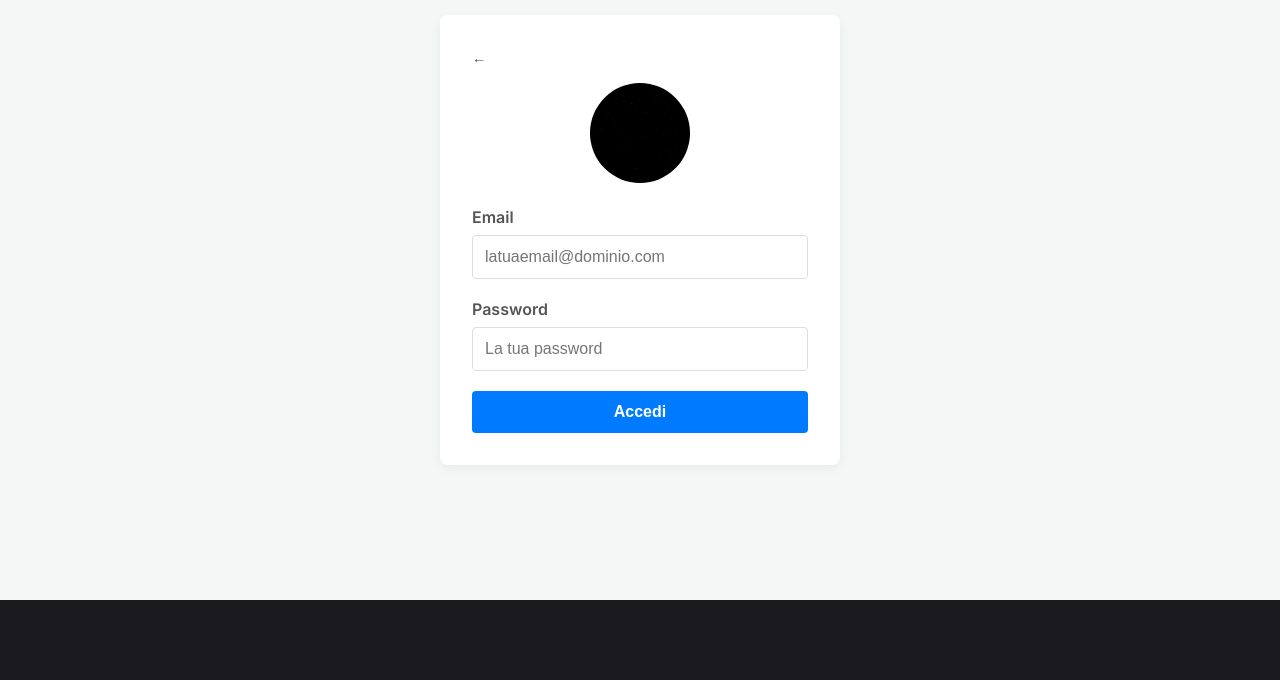
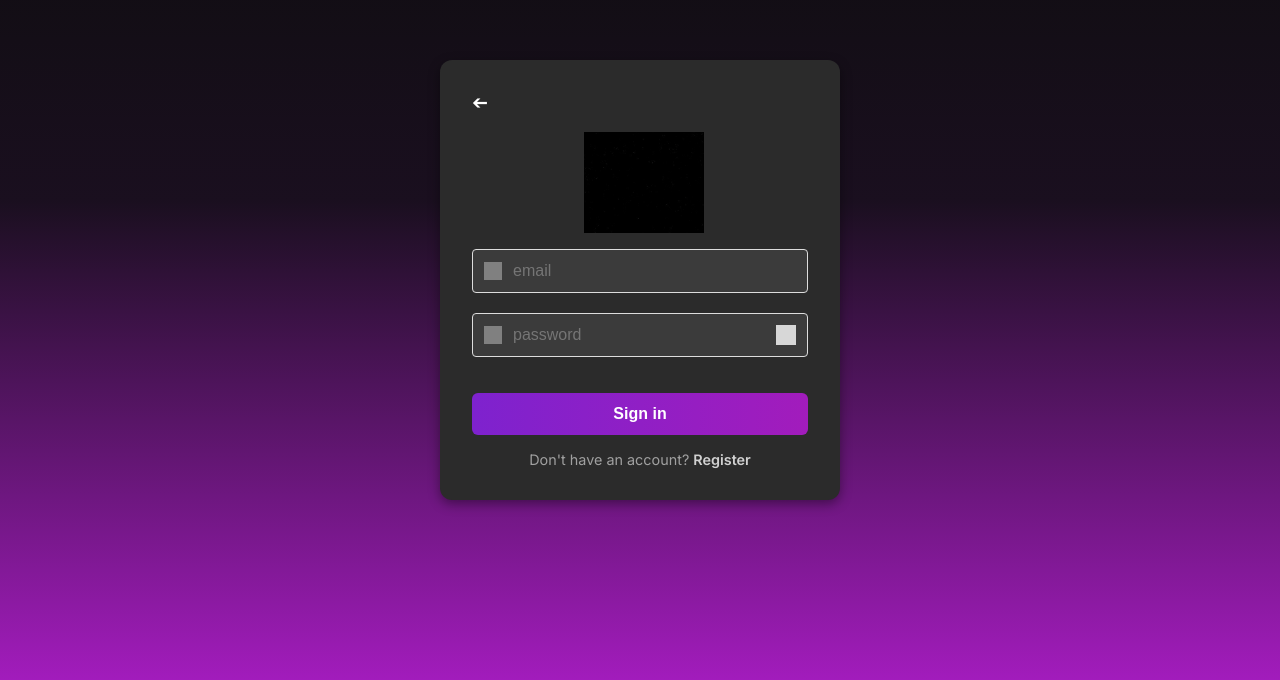
Before and after one commit to danieleFFF/UniCode, an Angular app in the folder frontend/: page /login in a window 1280 px wide. Shown: the part 120-800 px from the top of the page. Built offline with nearby package versions, Linux system fonts and the light colour scheme; grey boxes are pictures that could not be loaded.

Commit message:
frontend giusto sistemato

```diff
--- a/frontend/angular.json
+++ b/frontend/angular.json
@@ -28,7 +28,8 @@
                 "glob": "**/*",
                 "input": "public"
               },
-              "src/assets"
+              "src/assets",
+              "src/favicon.ico"
             ],
             "styles": [
               "src/styles.scss"
@@ -91,7 +92,9 @@
               {
                 "glob": "**/*",
                 "input": "public"
-              }
+              },
+              "src/favicon.ico",
+              "src/assets"
             ],
             "styles": [
               "src/styles.scss"
--- a/frontend/src/app/login/login.html
+++ b/frontend/src/app/login/login.html
@@ -1,29 +1,55 @@
 <div class="login-container">
   <form class="login-form">
     <div class="back-link-container">
-      <a (click)="goBack()" class="back-link">&larr;</a>
+      <a (click)="goBack()" class="back-link">➔</a>
     </div>
-    <img src="assets/images/logo.png" alt="Logo" class="logo-placeholder">
+
+    <div class="logo-container">
+      <img src="assets/images/logo.png" alt="Logo" class="login-logo">
+    </div>
+
     <div class="form-group">
-      <label for="email">Email</label>
+      <div class="form-group icon-input">
+        <img src="assets/images/emailicon.png" class="input-icon" alt="Email icon">
         <input
           type="email"
           id="email"
           name="email"
-        placeholder="latuaemail@dominio.com"
+          placeholder="email"
           [(ngModel)]="email"
           required>
       </div>
+    </div>
+
     <div class="form-group">
-      <label for="password">Password</label>
+      <div class="form-group icon-input password-group">
+        <img src="assets/images/lockicon.png" class="input-icon" alt="Password icon">
+
+        <!-- Campo password con blocco copia/incolla -->
         <input
-        type="password"
+          [type]="showPassword ? 'text' : 'password'"
           id="password"
           name="password"
-        placeholder="La tua password"
+          placeholder="password"
           [(ngModel)]="password"
-        required>
+          required
+          (copy)="disableCopy($event)"
+          (cut)="disableCopy($event)"
+          autocomplete="off">
+
+        <img
+          [src]="showPassword ? 'assets/images/openedeyeicon.png' : 'assets/images/closedeyeicon.png'"
+          class="password-eye"
+          alt="Toggle password visibility"
+          (click)="togglePassword()">
       </div>
-    <button type="submit" class="submit-btn">Accedi</button>
+    </div>
+
+    <button type="submit" class="submit-btn">Sign in</button>
+
+    <div class="register-container">
+      <span>Don't have an account?</span>
+      <a routerLink="/register" class="register-link">Register</a>
+    </div>
   </form>
 </div>
--- a/frontend/src/app/login/login.scss
+++ b/frontend/src/app/login/login.scss
@@ -1,37 +1,37 @@
-/* Contenitore principale per centrare il form */
+// Contenitore principale per centrare il form
 .login-container {
   display: flex;
   justify-content: center;
   align-items: center;
-  height: 90vh;
-  background-color: #f4f7f6;
+  height: 100vh;
+  background: linear-gradient(to bottom, #0e0d0f 0%, #1a0f1f 40%, #A21CBC 100%) no-repeat fixed;
 }
 
-.logo-placeholder {
-  width: 100px;
-  height: 100px;
-  border-radius: 50%;
-  background-color: #e0e0e0;
+.login-logo {
+  margin-bottom: 1rem;
+  margin-left: 7rem;
+  width: 120px;
+  height: auto;
+  object-fit: contain;
+  background: none;
+  border: none;
+  border-radius: 0;
+  box-shadow: none;
   display: block;
-  margin-left: auto;
-  margin-right: auto;
-
-  /* Spazio sotto, come prima avevi per "Accedi" */
-  margin-bottom: 1.5rem;
 }
 
-/* La "card" del form */
+// Card del form
 .login-form {
   width: 100%;
   max-width: 400px;
   padding: 2rem;
-  background: #ffffff;
-  border-radius: 8px;
-  box-shadow: 0 4px 12px rgba(0, 0, 0, 0.05);
+  background: #2b2b2b;
+  border-radius: 12px;
+  box-shadow: 0 4px 12px rgba(0, 0, 0, 0.4);
   box-sizing: border-box;
 }
 
-/* Contenitore per ogni coppia label-input */
+// Campi e label
 .form-group {
   margin-bottom: 1.25rem;
 }
@@ -40,53 +40,178 @@
   display: block;
   margin-bottom: 0.5rem;
   font-weight: 600;
-  color: #555;
+  color: #a0a0a0;
 }
 
-/* Campi di input */
 .form-group input {
   width: 100%;
   padding: 0.75rem;
   border: 1px solid #ddd;
-  border-radius: 4px;
-  box-sizing: border-box;
-  font-size: 1rem;
+  border-radius: 6px;
+  background-color: #3b3b3b;
+  color: #e0e0e0;
+  font-size: 0.95rem;
 }
 
-/* Pulsante di submit */
+.form-group input:focus {
+  outline: none;
+  border-color: #8b5cf6;
+  box-shadow: 0 0 5px rgba(139, 92, 246, 0.5);
+}
+
+// Pulsante Sign in
 .submit-btn {
   width: 100%;
   padding: 0.75rem;
   border: none;
-  border-radius: 4px;
-  background-color: #007bff;
+  border-radius: 6px;
+  background: linear-gradient(90deg, #7e22ce, #A21CBC);
   color: white;
   font-size: 1rem;
   font-weight: 600;
   cursor: pointer;
-  transition: background-color 0.2s ease;
+  transition: all 0.3s ease;
+  margin-top: 1rem;
 }
 
 .submit-btn:hover {
-  background-color: #0056b3;
+  background: linear-gradient(90deg, #9333ea, #A21CBC);
+  transform: scale(1.02);
 }
 
+// Freccia indietro
 .back-link-container {
-  /* Posiziona il link sopra il titolo */
   width: 100%;
   margin-bottom: 1rem;
   text-align: left;
 }
 
 .back-link {
-  font-size: 0.9rem;
-  color: #555;
+  display: inline-block;
+  transform: rotate(180deg);
+  transition: transform 0.3s ease, color 0.3s ease;
   cursor: pointer;
-  text-decoration: none;
-  font-weight: 600;
+  font-size: 1.2rem;
+  user-select: none;
+  -webkit-user-drag: none;
 }
 
 .back-link:hover {
-  color: #007bff;
+  color: #8b5cf6;
+  transform: translateX(-3px) rotate(180deg);
+}
+
+// Icone input
+.icon-input {
+  position: relative;
+}
+
+.input-icon {
+  position: absolute;
+  top: 50%;
+  left: 12px;
+  transform: translateY(-50%);
+  width: 18px;
+  height: 18px;
+  opacity: 0.7;
+  color: #b8b8b8;
+  font-size: 1rem;
+  pointer-events: none;
+  user-select: none;
+}
+
+.icon-input input {
+  width: 100%;
+  padding: 0.75rem 0.75rem 0.75rem 2.5rem;
+  border: 1px solid #ddd;
+  border-radius: 4px;
+  font-size: 1rem;
+  box-sizing: border-box;
+}
+
+// Campo password
+.password-group {
+  position: relative;
+}
+
+.password-eye {
+  position: absolute;
+  top: 50%;
+  right: 12px;
+  transform: translateY(-50%);
+  width: 20px;
+  height: 20px;
+  cursor: pointer;
+  opacity: 0.8;
+  filter: brightness(2);
+  transition: opacity 0.2s ease, transform 0.2s ease;
+}
+
+.password-eye:hover {
+  opacity: 1;
+  transform: translateY(-50%) scale(1.1);
+}
+
+// Disabilita drag immagini
+img {
+  user-select: none;
+  -webkit-user-drag: none;
+}
+
+// Register
+.register-container {
+  margin-top: 1rem;
+  text-align: center;
+  color: #a0a0a0;
+  font-size: 0.9rem;
+}
+
+.register-link {
+  user-drag: none;
+  -webkit-user-drag: none;
+  user-select: none;
+  color: #d1d1d1;
+  text-decoration: none;
+  font-weight: 600;
+  margin-left: 0.25rem;
+  transition: color 0.2s ease;
+}
+
+.register-link:hover {
+  color: #a855f7;
   text-decoration: underline;
 }
+
+// Disattiva icone browser
+input::-ms-reveal,
+input::-ms-clear {
+  display: none !important;
+}
+input[type="password"]::-webkit-textfield-decoration-container,
+input[type="password"]::-webkit-clear-button,
+input[type="password"]::-webkit-inner-spin-button,
+input[type="password"]::-webkit-calendar-picker-indicator,
+input[type="password"]::-webkit-search-cancel-button,
+input[type="password"]::-webkit-search-decoration {
+  display: none !important;
+}
+
+@import url('https://fonts.googleapis.com/css2?family=Inter:wght@400;600;700&display=swap');
+
+:root {
+  --background-main: #1A1A1F;
+  --background-card: #2E2B36;
+  --button-primary: #3A324D;
+  --text-primary: #FFFFFF;
+  --text-secondary: #A0A0A0;
+  --border-color: #2a2a30;
+}
+
+body {
+  margin: 0;
+  background-color: var(--background-main);
+  color: var(--text-primary);
+  font-family: 'Inter', sans-serif;
+  -webkit-font-smoothing: antialiased;
+  -moz-osx-font-smoothing: grayscale;
+}
--- a/frontend/src/app/login/login.ts
+++ b/frontend/src/app/login/login.ts
@@ -1,20 +1,32 @@
 import { Component } from '@angular/core';
 import { CommonModule } from '@angular/common';
 import { FormsModule } from '@angular/forms';
+import { RouterLink } from '@angular/router';
 import { Location } from '@angular/common';
 
 @Component({
   selector: 'app-login',
   standalone: true,
-  imports: [CommonModule, FormsModule],
+  imports: [CommonModule, FormsModule, RouterLink],
   templateUrl: './login.html',
   styleUrls: ['./login.scss']
 })
 export class Login {
-  email: string= '';
-  password: string= '';
+  email: string = '';
+  password: string = '';
+  showPassword: boolean = false;
+
   constructor(private location: Location) {}
-  goBack(){
+
+  goBack() {
     this.location.back();
   }
+
+  togglePassword() {
+    this.showPassword = !this.showPassword;
+  }
+
+  disableCopy(event: ClipboardEvent) {
+    event.preventDefault();
+  }
 }
```
Lines whose indentation alone changed are shown as unchanged.
